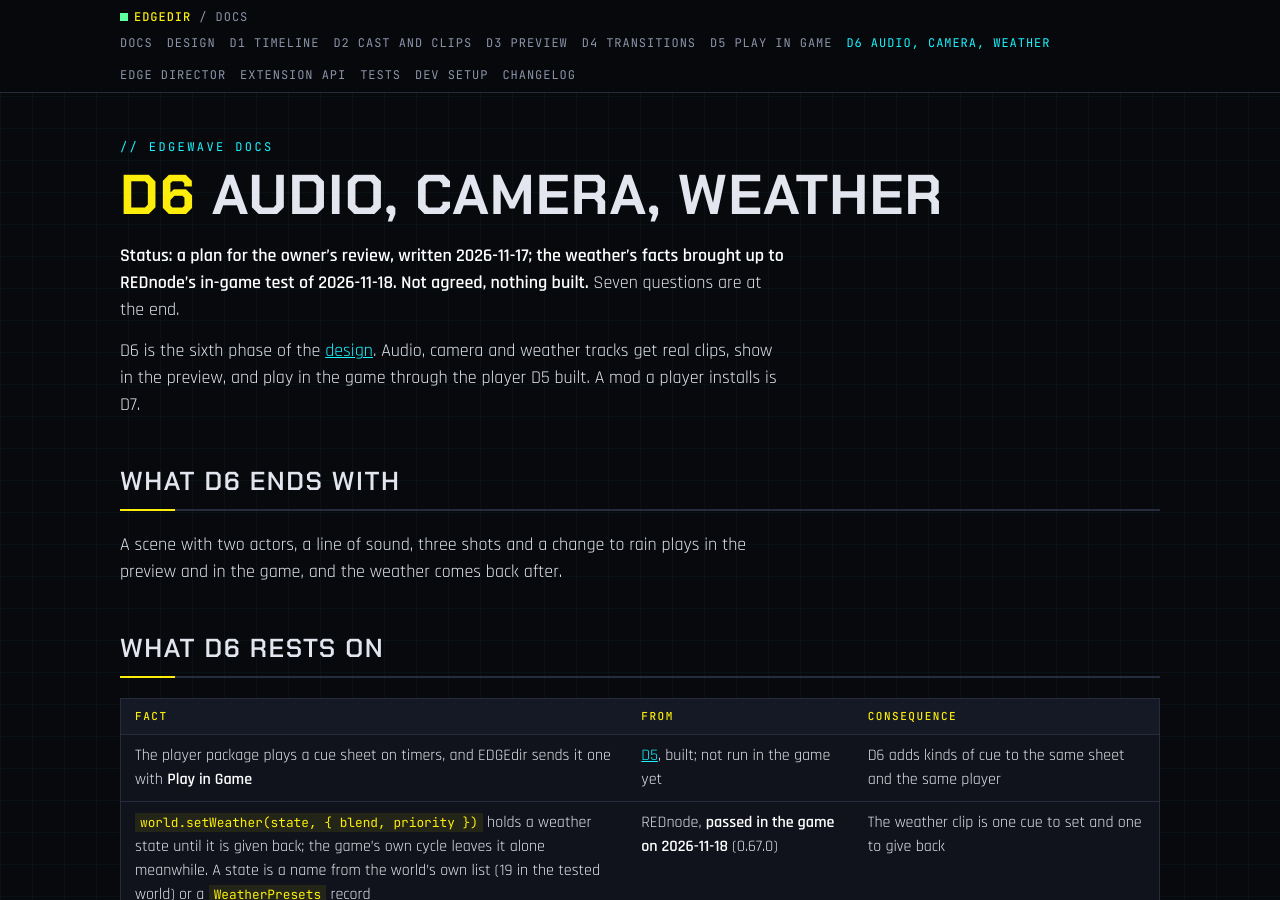
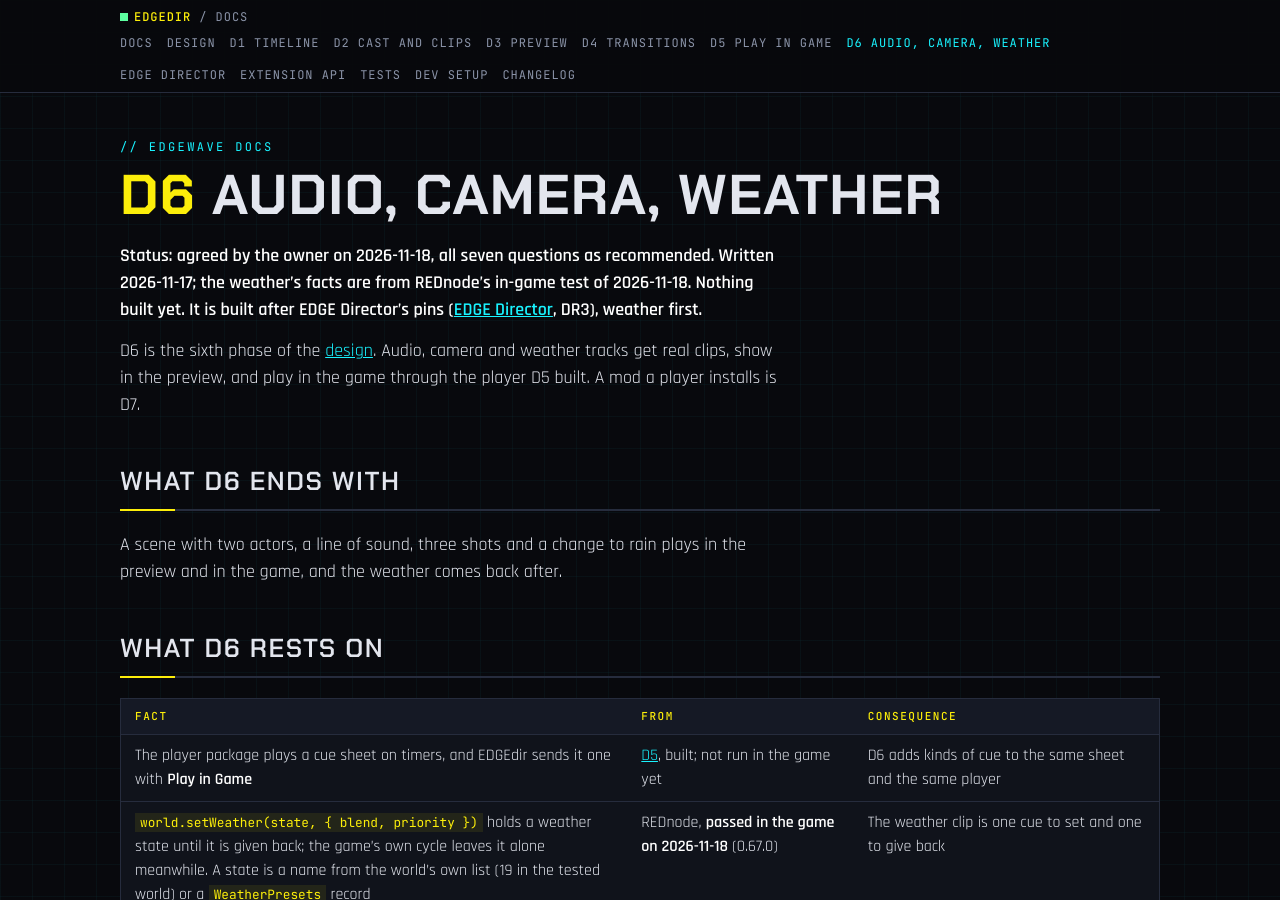
Before and after one commit to Edgemodders/EDGEdir, a Jekyll site: the page built from docs/d6-audio-camera-weather.md, in a window 1280 px wide and 900 px high. Built offline with Jekyll 4.4.1, drawn with Linux system fonts in a browser that asks for light colours; some of the changed text lies outside the part shown.

Commit message:
D6's plan and the rest of pins agreed by the owner
Co-Authored-By: Claude Fable 5.2 <noreply@anthropic.com>

```diff
--- a/docs/d6-audio-camera-weather.md
+++ b/docs/d6-audio-camera-weather.md
@@ -4,7 +4,7 @@ title: D6 Audio, camera, weather
 
 # <span class="y">D6</span> Audio, camera, weather
 
-**Status: a plan for the owner's review, written 2026-11-17; the weather's facts brought up to REDnode's in-game test of 2026-11-18. Not agreed, nothing built.** Seven questions are at the end.
+**Status: agreed by the owner on 2026-11-18, all seven questions as recommended. Written 2026-11-17; the weather's facts are from REDnode's in-game test of 2026-11-18. Nothing built yet. It is built after EDGE Director's pins ([EDGE Director](edge-director.html), DR3), weather first.**
 
 D6 is the sixth phase of the [design](design.html). Audio, camera and weather tracks get real clips, show in the preview, and play in the game through the player D5 built. A mod a player installs is D7.
 
@@ -114,9 +114,11 @@ Each part is a document rule, a piece of the editor, a kind of cue, and a step i
 | Lip sync for a spoken line | EDGEfab's lip sync work, later |
 | V as an actor | REDnode #47 |
 
-## Questions for the owner
+## Questions and the owner's answers
 
-| # | Question | Recommended |
+All agreed as recommended on 2026-11-18.
+
+| # | Question | Agreed |
 |---|---|---|
 | W1 | The weather is given back when its clip ends with no other after it, and at Stop. Or should it stay as the scene left it until Stop? | Given back at the clip's end: the lane then shows what the game does |
 | A1 | A sound file is copied into the scene's own folder when added, so a scene carries its sounds? | Yes |
```
Also changed, not shown: CLAUDE.md (+1 -0 lines), docs/design.md (+5 -3 lines), docs/index.md (+2 -2 lines).
